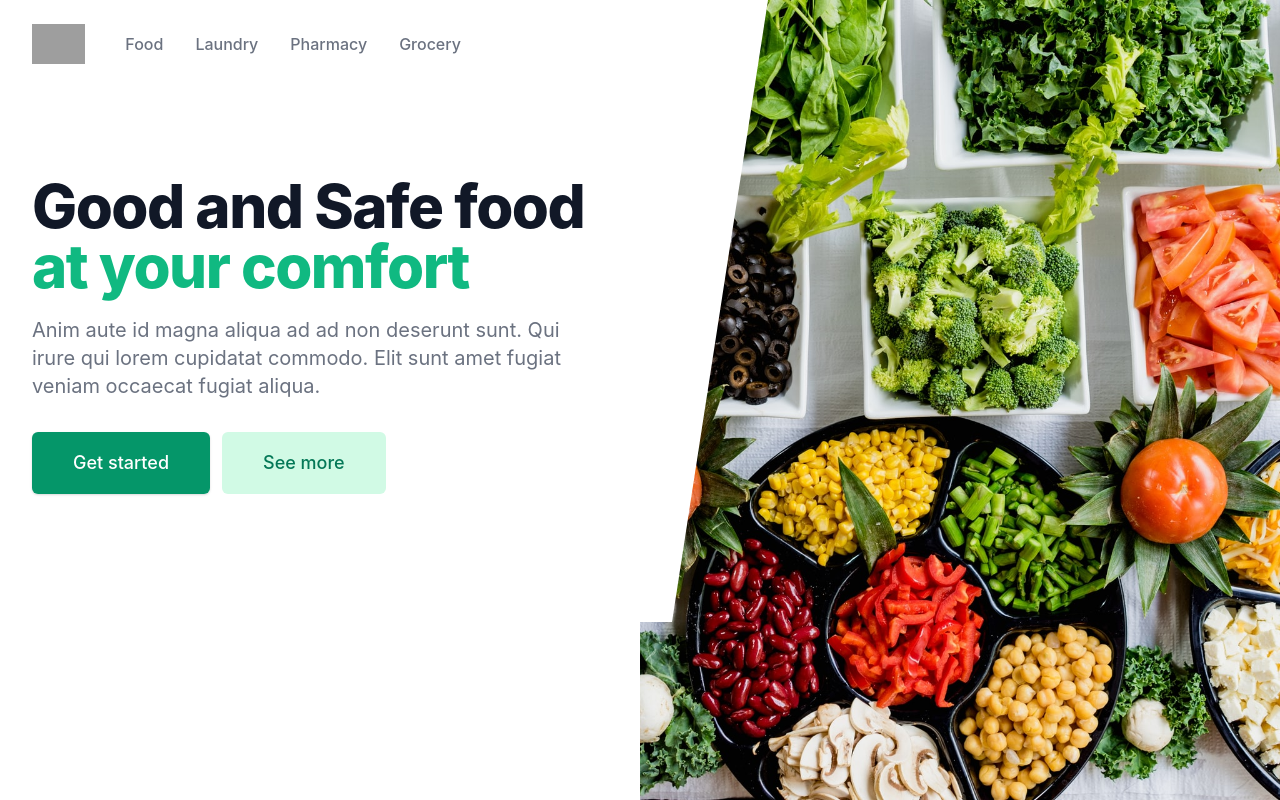
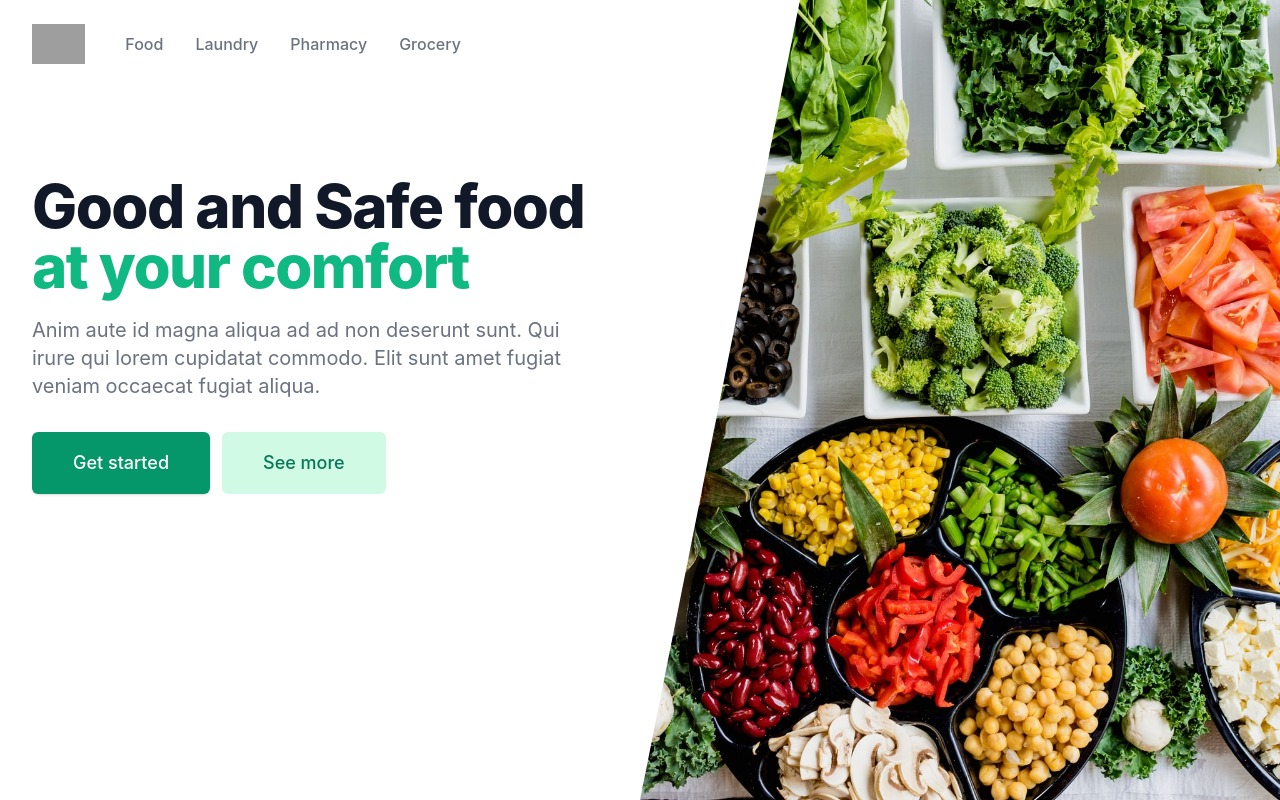
Before and after one commit to abu-hasib/buka-bytes, a React (Create React App) app: page / in a window 1280 px wide. Built offline with nearby package versions, Linux system fonts and the light colour scheme; grey boxes are pictures that could not be loaded.

Commit message:
angled edge home fix finally

```diff
--- a/src/components/Nav/index.css
+++ b/src/components/Nav/index.css
@@ -11,3 +11,7 @@
 .test {
   transition: all 0.7s cubic-bezier(0.77, 0, 0.18, 1);
 }
+
+.poly {
+  clip-path: polygon(25% 0%, 100% 0%, 100% 100%, 0% 100%);
+}
--- a/src/components/Nav/index.js
+++ b/src/components/Nav/index.js
@@ -182,7 +182,7 @@ export default function Home() {
           </div>
           <div className="lg:absolute lg:inset-y-0 lg:right-0 lg:w-1/2">
             <img
-              className="animate-bounceIn h-56 w-full object-cover sm:h-72 md:h-96 lg:w-full lg:h-full"
+              className="poly animate-bounceIn h-56 w-full object-cover sm:h-72 md:h-96 lg:w-full lg:h-full"
               src={veggies}
               alt=""
             />
```
